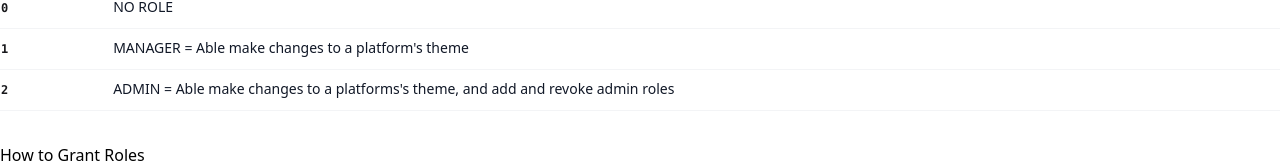
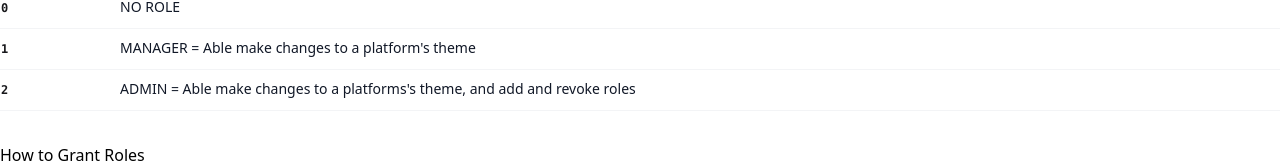
Before and after one commit to public-assembly/flexible-docs, a Next.js app: page /docs/theming/manage_roles in a window 1280 px wide. Shown: the part 195-358 px from the top of the page. Built offline with nearby package versions, Linux system fonts and the light colour scheme.

Commit message:
update wording used to describe roles

```diff
--- a/pages/docs/theming/manage_roles.mdx
+++ b/pages/docs/theming/manage_roles.mdx
@@ -10,7 +10,7 @@ Under the hood of [Flexible](https://flexible.vercel.app), a role-based access c
 <OptionTable options={[
     ["0", "NO ROLE"],
     ["1", "MANAGER = Able make changes to a platform's theme"],
-    ["2", "ADMIN = Able make changes to a platforms's theme, and add and revoke admin roles"]
+    ["2", "ADMIN = Able make changes to a platforms's theme, and add and revoke roles"]
     ]}/>
 
 ## How to Grant Roles
```
